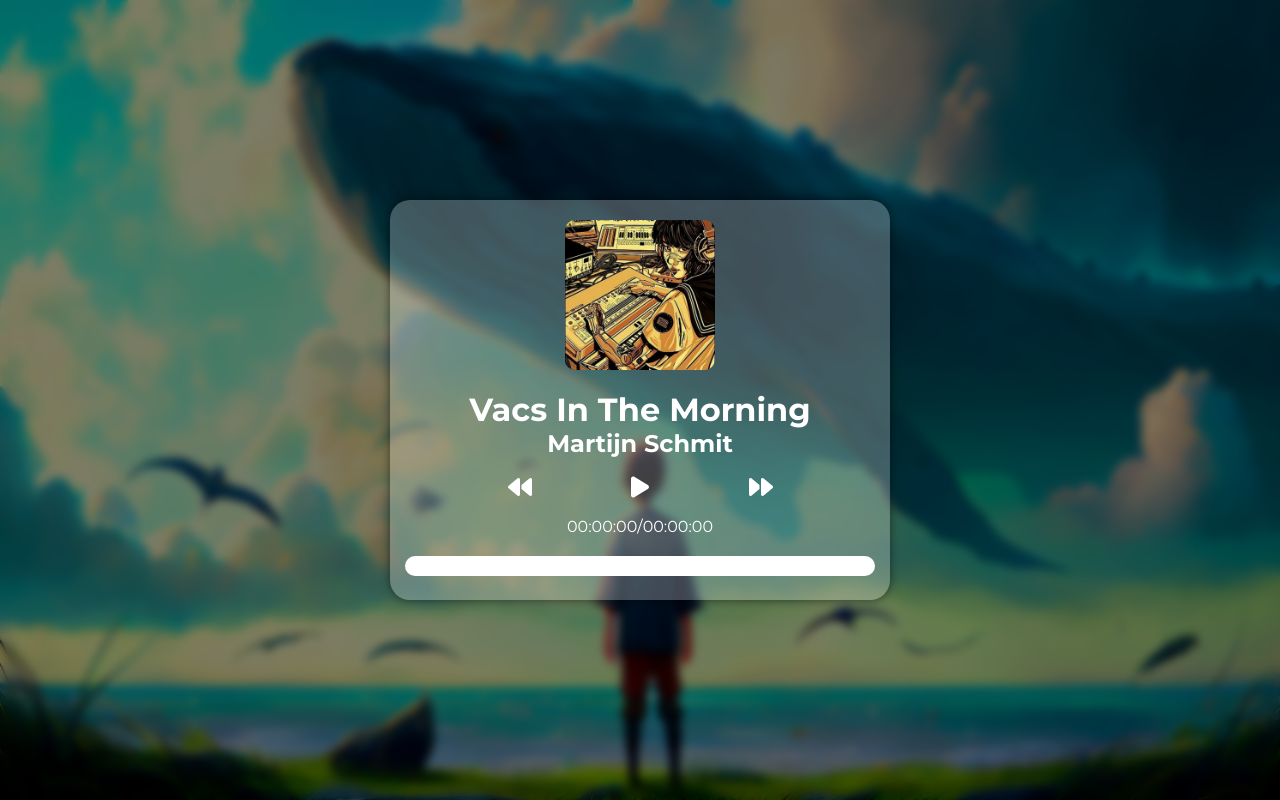
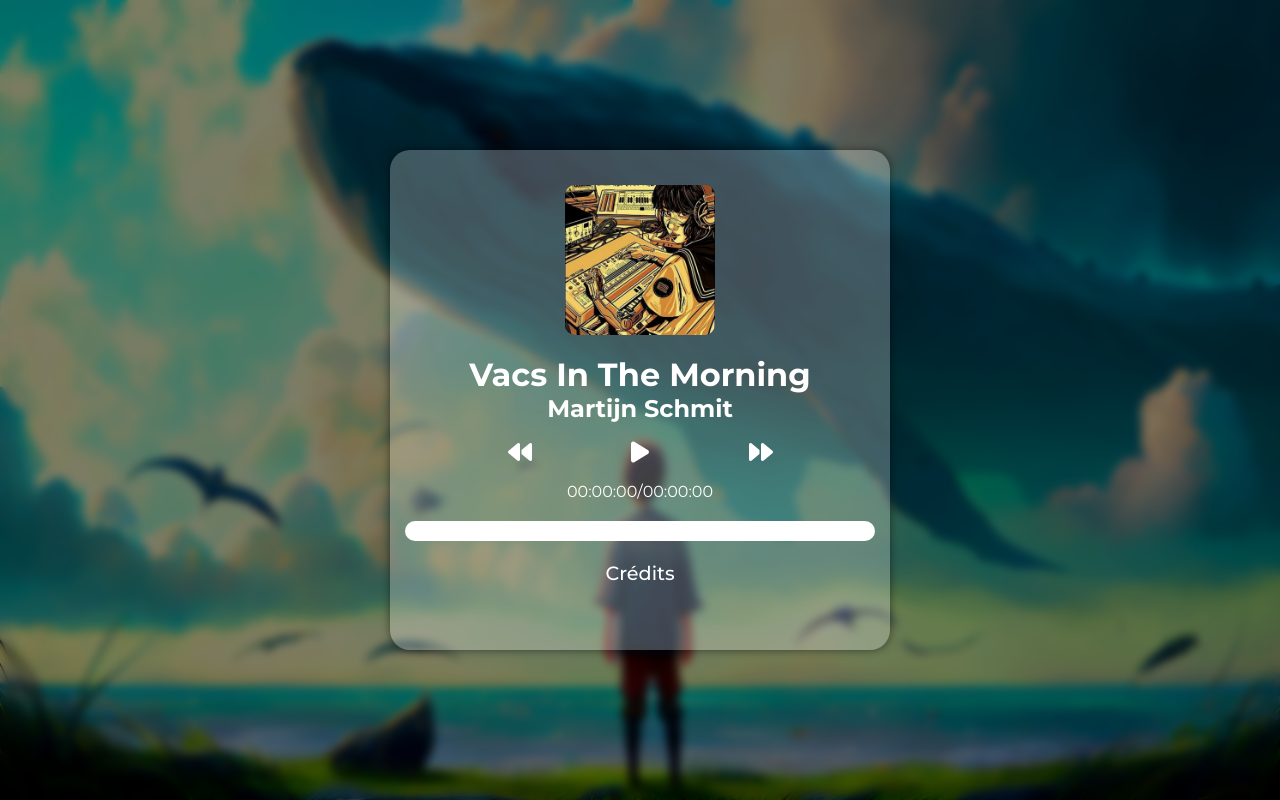
Before and after one commit to MelaineGerard/Music-Player, a website built with Vite: page index.html in a window 1280 px wide. Built offline with nearby package versions, Linux system fonts and the light colour scheme.

Commit message:
:sparkles: Ajout lien vers le fichier CREDITS.md

```diff
--- a/index.html
+++ b/index.html
@@ -25,6 +25,9 @@
     <div class="progress">
       <div class="progress-overlay"></div>
     </div>
+    <div class="credits">
+      <a href="/CREDITS.md">Crédits</a>
+    </div>
   </div>
 
   <script type="module" src="/main.js"></script>
--- a/style.css
+++ b/style.css
@@ -31,9 +31,9 @@ body {
 .container {
   width: 100%;
   max-width: 500px;
-  padding: 0 15px;
+  padding: 15px;
   height: 100%;
-  max-height: 400px;
+  max-height: 500px;
   display: flex;
   flex-direction: column;
   align-items: center;
@@ -41,6 +41,7 @@ body {
   box-shadow: 0 0 10px rgba(0, 0, 0, 0.5);
   transition: 0.2s ease-in-out;
   background: rgba(255, 255, 255, 0.25);
+  text-align: center;
 }
 
 .container:hover {
@@ -104,3 +105,15 @@ h2 {
   display: flex;
   color: #fff;
 }
+
+.credits a {
+  color: #fff;
+  text-decoration: none;
+  transition: 0.1s ease-in-out;
+  font-weight: 500;
+  font-size: 1.2rem;
+}
+
+.credits a:hover {
+  color: #89c4ff;
+}
```
